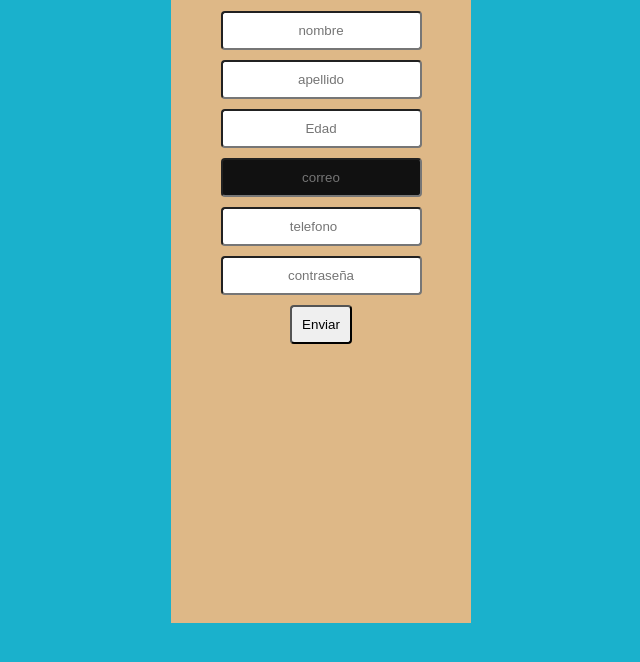
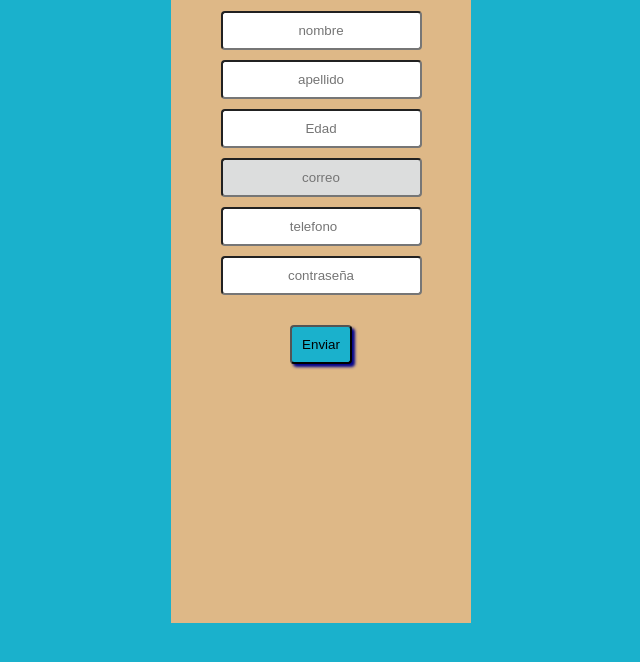
Before and after one commit to sekuismo/Formulario, a plain HTML site: page index.html in a window 1280 px wide. Shown: the part 110-772 px from the top of the page, without its empty margins (319-959 px from the left). Drawn offline with Linux system fonts and the light colour scheme.

Commit message:
avance formulario

```diff
--- a/css/style.css
+++ b/css/style.css
@@ -22,6 +22,12 @@ body{
 
 
 }
+
+/*
+al acceder al selector id h1 se modifican todos los h1 contenidos en "formulario"
+
+*/
+
 #formulario h1{
     padding-top:px ;
     font-size: 40px;
@@ -30,5 +36,31 @@ body{
 
 
 input[type ='email']{
-    background-color: rgb(17, 17, 17);
+    background-color: rgb(220, 221, 221);
 }
+
+input[type = 'submit']{
+    margin-top: 20px;
+    background-color: rgb(26, 177, 204);
+    box-shadow: 3px 3px 3px darkblue;
+
+}
+
+/*
+El box-shadow sirve para dar una sombra a la caja
+
+
+*/
+
+input[type= 'submit']:hover{
+    cursor:pointer ;
+    opacity: 60%;
+
+}
+
+/*
+Con esta manera de trabajar todas las etiquetas input de type email serán afectadas!
+
+
+
+*/
```
